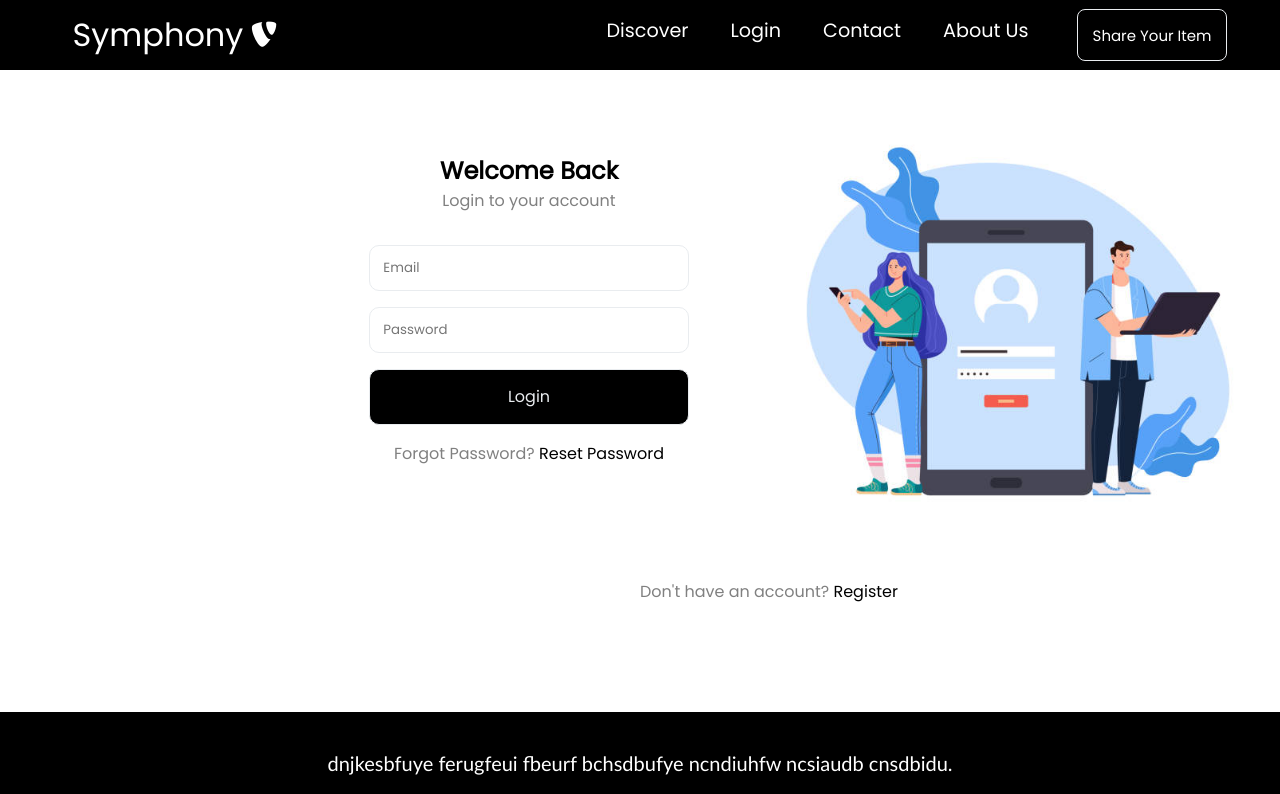
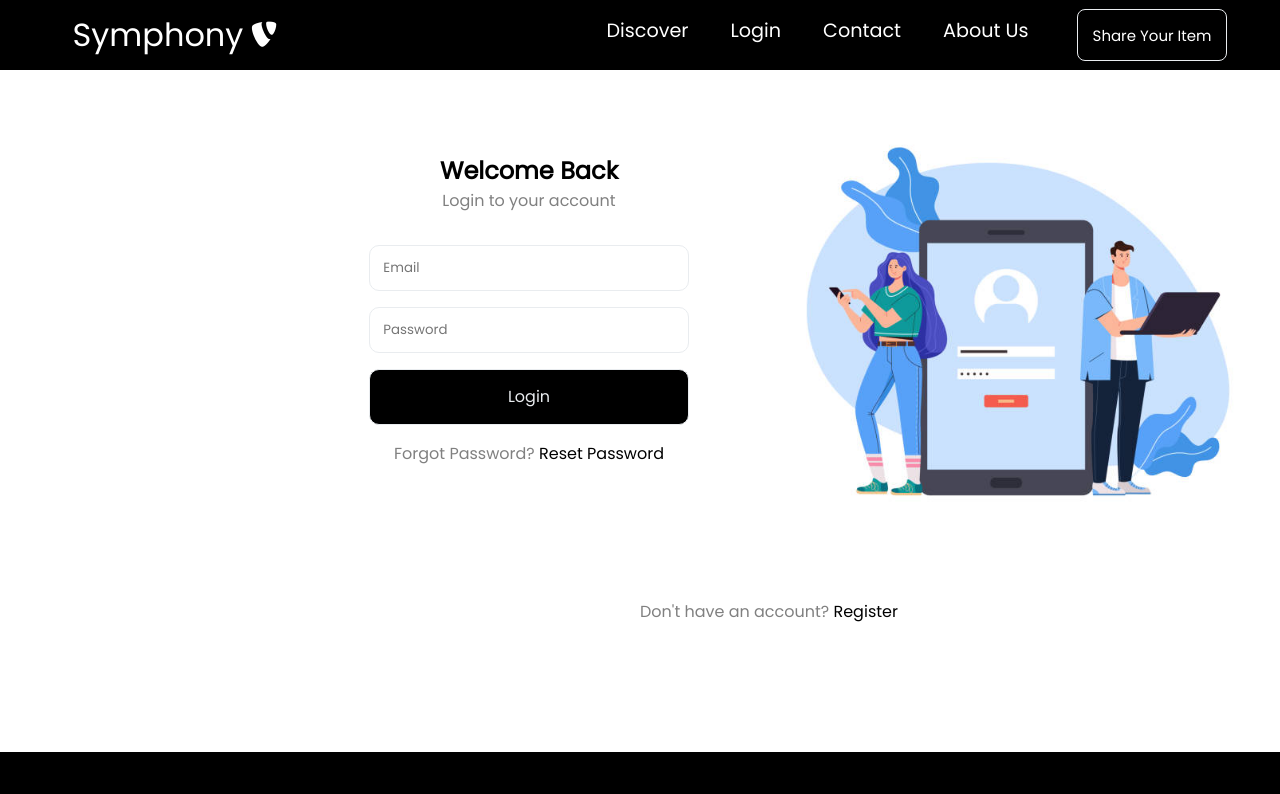
Before and after one commit to whdcharuka/Symphony, a React (Create React App) app: page /login in a window 1280 px wide. Shown: the top 794 px of the page. Built offline with nearby package versions, Linux system fonts and the light colour scheme.

Commit message:
Modified

```diff
--- a/src/components/pages/Login.css
+++ b/src/components/pages/Login.css
@@ -16,7 +16,7 @@
   margin-left: 280px;
   margin-right: 275px;
   margin-top: 30px;
-  margin-bottom: 60px;
+  margin-bottom: 80px;
 }
 
 .h5{
@@ -95,6 +95,12 @@
   }
 }
 
+.register .col-10 img{
+  width: 90%;
+  height: 80%;
+  margin-bottom: 165px;
+}
+
 .btn1{
   height: 30px;
   width: 30px;
```
